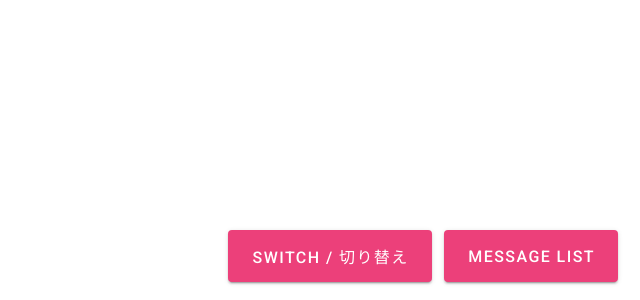
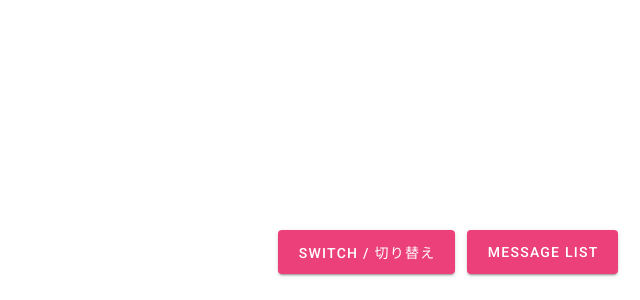
Before and after one commit to sjcl/aqua-birthday-2021, a Vue app: page / in a window 1280 px wide. Shown: the part 500-800 px from the top of the page, without its empty margins (640-1280 px from the left). Built offline with nearby package versions, Linux system fonts and the light colour scheme.

Commit message:
Fix button size

```diff
--- a/src/components/Mosaic.vue
+++ b/src/components/Mosaic.vue
@@ -15,13 +15,13 @@
         @click="showOriginal = !showOriginal"
         color="pink lighten-1"
         class="mx-2 white--text"
-        x-large
+        large
       >Switch / 切り替え</v-btn>
       <v-btn
         @click="showMessages = true"
         color="pink lighten-1"
         class="mx-1 white--text"
-        x-large
+        large
       >Message list</v-btn>
     </div>
 
@@ -30,8 +30,8 @@
       <v-btn
         @click="showMessages = false"
         color="pink lighten-1"
-        class="ma-1 white--text"
-        x-large
+        class="ma-2 white--text"
+        large
       >Close</v-btn>
     </v-overlay>
   </div>
@@ -87,7 +87,7 @@ export default {
 .buttons {
   position: fixed;
   top: calc(100vh - 70px);
-  left: max(calc(100vw - 420px), 0px);
+  left: max(calc(100vw - 370px), 0px);
   /* right: 20px;
   bottom: 20px; */
 }
```
